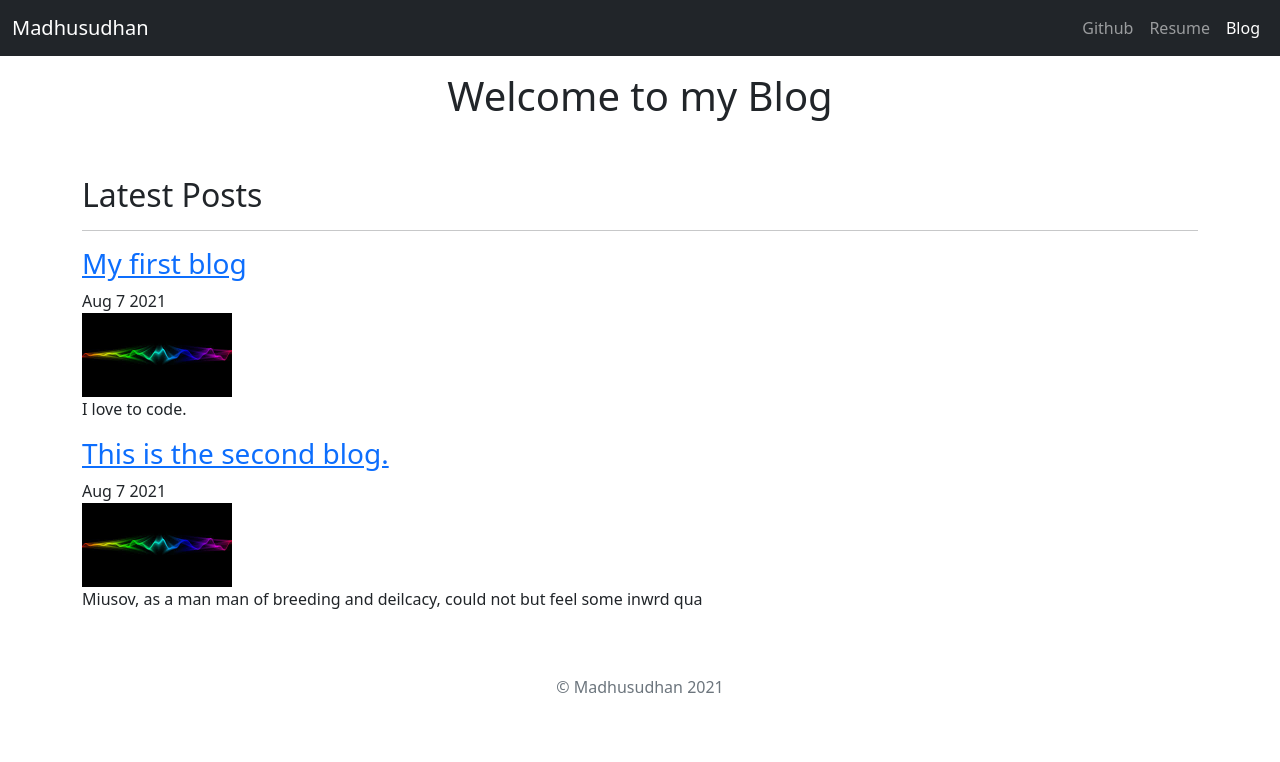
After one commit to Madhusudhangupta/portfolio_using_django, a Django app: page /blog/ in a window 1280 px wide. The commit adds this page. Shown: the top 762 px of the page. Run offline with Django 3.2, Linux system fonts and the light colour scheme; data comes from the database, SQL or seed files in the repository; both versions use the stored data as it was after the commit.

Commit message:
Added bootstrap

```diff
--- a/blog/models.py
+++ b/blog/models.py
@@ -7,3 +7,12 @@ class Blog(models.Model):
     pub_date = models.DateTimeField()
     body = models.TextField()
     image = models.ImageField(upload_to='images/')
+
+    def __str__(self) -> str:
+        return self.title
+
+    def summary(self):
+        return self.body[:80]
+
+    def pub_date_pretty(self):
+        return self.pub_date.strftime('%b %e %Y')
--- /dev/null
+++ b/blog/templates/blog/allblogs.html
@@ -0,0 +1,94 @@
+
+<!doctype html>
+<html lang="en">
+  <head>
+    {% load static %}
+    <meta charset="utf-8">
+    <meta name="viewport" content="width=device-width, initial-scale=1">
+    <meta name="description" content="">
+    <meta name="author" content="Mark Otto, Jacob Thornton, and Bootstrap contributors">
+    <meta name="generator" content="Hugo 0.87.0">
+    <title>My Blog</title>
+
+
+
+
+
+    <!-- Bootstrap core CSS -->
+<!-- CSS only -->
+<link href="https://cdn.jsdelivr.net/npm/bootstrap@5.1.0/dist/css/bootstrap.min.css" rel="stylesheet" integrity="sha384-KyZXEAg3QhqLMpG8r+8fhAXLRk2vvoC2f3B09zVXn8CA5QIVfZOJ3BCsw2P0p/We" crossorigin="anonymous">
+
+
+
+    <style>
+      .bd-placeholder-img {
+        font-size: 1.125rem;
+        text-anchor: middle;
+        -webkit-user-select: none;
+        -moz-user-select: none;
+        user-select: none;
+      }
+
+      @media (min-width: 768px) {
+        .bd-placeholder-img-lg {
+          font-size: 3.5rem;
+        }
+      }
+    </style>
+
+
+  </head>
+  <body>
+
+<header>
+  <nav class="navbar navbar-expand-lg navbar-dark bg-dark">
+    <div class="container-fluid">
+  <a class="navbar-brand" href="{% url 'home' %}">Madhusudhan</a>
+      <button class="navbar-toggler" type="button" data-bs-toggle="collapse" data-bs-target="#navbarNavAltMarkup" aria-controls="navbarNavAltMarkup" aria-expanded="false" aria-label="Toggle navigation">
+        <span class="navbar-toggler-icon"></span>
+      </button>
+      <div class="collapse navbar-collapse" id="navbarNavAltMarkup">
+        <div class="navbar-nav ms-auto">
+          <a class="nav-item nav-link" href="https://github.com/Madhusudhangupta">Github</a>
+          <a class="nav-item nav-link" href="{% static 'resume.pdf' %}">Resume</a>
+          <a class="nav-item nav-link active" href="{% url 'allblogs' %}">Blog</a>
+        </div>
+      </div>
+    </div>
+  </nav>
+</header>
+
+<main role="main">
+
+    <div class="container">
+        <h1 class="text-center pt-3">Welcome to my Blog</h1>
+        <br>
+        <br>
+        <h2>Latest Posts</h2>
+        <hr>
+
+        {% for blog in blogs.all %}
+        <a href="{% url 'detail' blog.id %}"><h3>{{ blog.title }}</h3></a>
+        {{ blog.pub_date_pretty }}
+        <br>
+        <img class="img-fluid" src="{{ blog.image.url }}" height=100 width=150>
+        <br>
+        <p>{{ blog.summary }}</p>
+        {% endfor %}
+
+    </div>
+
+</main>
+
+<footer class="text-muted py-5">
+  <div class="container text-center">
+      <p>© Madhusudhan {% now "Y" %}</p>
+    </div>
+</footer>
+
+
+    <!-- JavaScript Bundle with Popper -->
+<script src="https://cdn.jsdelivr.net/npm/bootstrap@5.1.0/dist/js/bootstrap.bundle.min.js" integrity="sha384-U1DAWAznBHeqEIlVSCgzq+c9gqGAJn5c/t99JyeKa9xxaYpSvHU5awsuZVVFIhvj" crossorigin="anonymous"></script>
+
+  </body>
+</html>
--- a/blog/urls.py
+++ b/blog/urls.py
@@ -0,0 +1,9 @@
+
+from django.urls import path, include
+
+from . import views
+
+urlpatterns = [
+    path('',views.allblogs, name='allblogs'),
+    path('<int:blog_id>/', views.detail, name='detail'),
+]
--- a/blog/views.py
+++ b/blog/views.py
@@ -1,3 +1,13 @@
-from django.shortcuts import render
+from django.shortcuts import render, get_object_or_404
+
+from .models import Blog
 
 # Create your views here.
+
+def allblogs(request):
+    blogs = Blog.objects
+    return render(request, 'blog/allblogs.html', {'blogs':blogs})
+
+def detail(request, blog_id):
+    detailblog = blog = get_object_or_404(Blog, pk=blog_id)
+    return render(request, 'blog/detail.html', {'blog':detailblog})
--- a/portfolio/urls.py
+++ b/portfolio/urls.py
@@ -14,12 +14,14 @@ Including another URLconf
     2. Add a URL to urlpatterns:  path('blog/', include('blog.urls'))
 """
 from django.contrib import admin
-from django.urls import path
+from django.urls import path, include
 from django.conf import settings
 from django.conf.urls.static import static
+from django.urls.conf import include
 import jobs.views
 
 urlpatterns = [
     path('admin/', admin.site.urls),
     path('',jobs.views.home, name='home'),
+    path('blog/', include('blog.urls')),
 ] + static(settings.MEDIA_URL, document_root=settings.MEDIA_ROOT)
```
Also changed, not shown: blog/templates/blog/detail.html (added, +89 -0 lines), jobs/templates/jobs/home.html (+8 -15 lines), portfolio/settings.py (+6 -1 lines), db.sqlite3, media/images/bg_CPSW1z3.jpeg (added), portfolio/static/madhusudhan.jfif (added), 3 other files.
